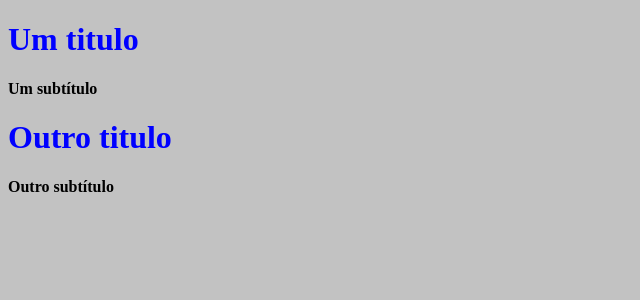
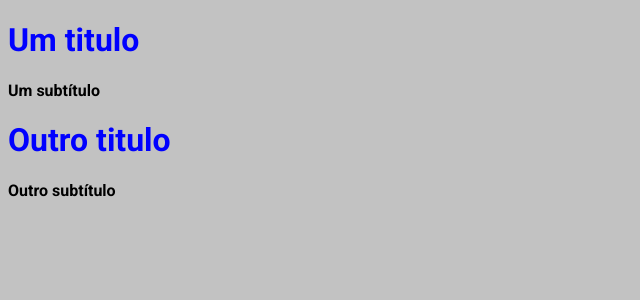
Before and after one commit to vinicius-Dourado-dotcom/React-NextJs-Exemplos.2, a Next.js app: page / in a window 1280 px wide. Shown: the top 300 px of the page, without its empty margins (0-640 px from the left). Built offline with nearby package versions, Linux system fonts and the light colour scheme.

Commit message:
importado fonte e configurações do título

```diff
--- a/pages/_app.jsx
+++ b/pages/_app.jsx
@@ -1,7 +1,16 @@
+import Head from 'next/head'
+
 import '../src/style.css'
 
 function App ({Component,pageProps}) {
-  return <Component {...pageProps}/>
+  return (
+    <>
+    <Head>
+      <title>Título Padrão</title>
+    </Head>
+  <Component {...pageProps}/>
+  </>
+)
 }
 
 export default App
--- /dev/null
+++ b/pages/_document.jsx
@@ -0,0 +1,21 @@
+import Document, { Html, Head, Main, NextScript } from "next/document"
+
+class NewDocument extends Document {
+  render() {
+    return(
+      <Html>
+        <Head>
+        <link rel="preconnect" href="https://fonts.googleapis.com" />
+        <link rel="preconnect" href="https://fonts.gstatic.com" />
+        <link href="https://fonts.googleapis.com/css2?family=Roboto+Condensed:ital,wght@0,100..900;1,100..900&family=Roboto:ital,wght@0,100;0,300;0,400;0,500;0,700;0,900;1,100;1,300;1,400;1,500;1,700;1,900&display=swap" rel="stylesheet" />
+        </Head>
+          <body>
+            <Main />
+            <NextScript />
+          </body>
+      </Html>
+    )
+  }
+}
+
+export default NewDocument
--- a/pages/index.jsx
+++ b/pages/index.jsx
@@ -1,14 +1,21 @@
+  import Head from 'next/head'
+
   import Title from '../src/components/title/Title'
   import Subtitle from '../src/components/subtitle/Subtitle'
 
   function HomePage () {
     return (
+      <>
+        <Head>
+          <title>Título diferente da home page</title>
+        </Head>
         <div>
           <Title>Um titulo</Title>
           <Subtitle text="Um subtítulo"/>
           <Title>Outro titulo</Title>
           <Subtitle text="Outro subtítulo"/>
         </div>
+      </>
     )
   }
 
--- a/src/style.css
+++ b/src/style.css
@@ -1,3 +1,4 @@
 body {
   background-color: #c2c2c2;
+  font-family: 'Roboto', sans-serif;
 }
```
Lines whose indentation alone changed are shown as unchanged.
